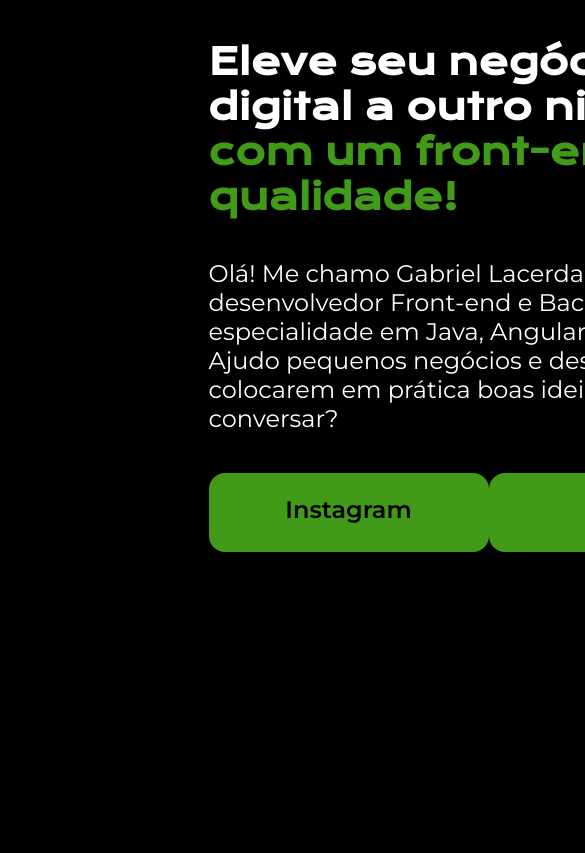
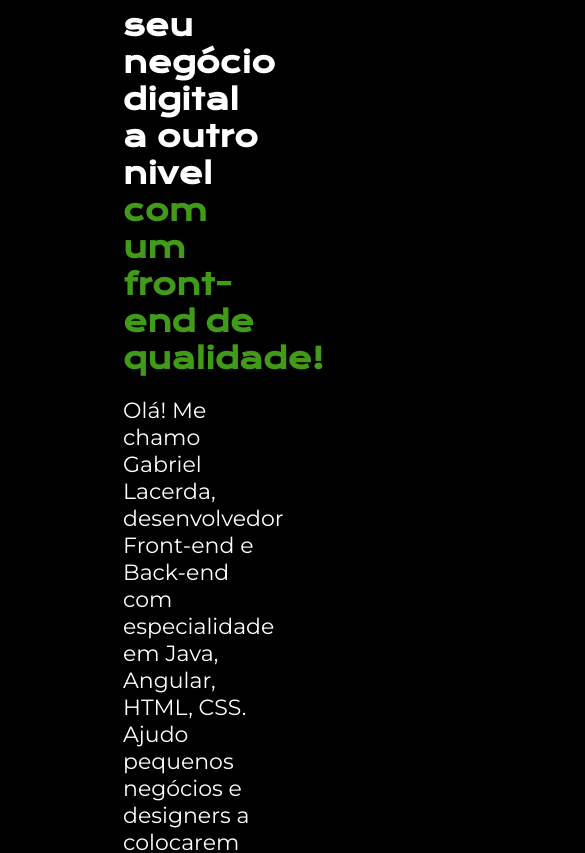
Before and after one commit to GabrielPKTN/portfolio.github.io, a plain HTML site: page index.html in a window 390 px wide. Shown: the top 853 px of the page, 585 px wide, since content can reach past the window. Drawn offline with nearby package versions, Linux system fonts and the light colour scheme.

Commit message:
Responsividade aplicada, efeito na imagem.

```diff
--- a/index.html
+++ b/index.html
@@ -25,7 +25,7 @@
                 </a>
             </div>
     </section>
-        <img src="./img/foto.jpg" alt="foto_do_portfolio">
+        <img src="./img/foto.jpg" alt="foto_do_portfolio" class="foto">
     </main>
     <footer></footer>
 </body>
--- a/style.css
+++ b/style.css
@@ -14,27 +14,26 @@ body{
 }
 
 main.apresentacao{
-    margin: 10% 15%;
+    margin: 8% 15%;
     display: flex;
     align-items: center;
     justify-content: space-between;
 }
 
 section.apresentacao_de_conteudo{
-    width: 615px;
+    width: 36.9vw;
     display: flex;
     flex-direction: column;
     gap: 40px;
-    margin-left: 150px;
 }
 
 h1.titulo{
-    font-size: 36px;
+    font-size: 49px;
     font-family: "Krona One", sans-serif;
 }
 
 p.paragrafo_da_apresentacao{
-    font-size: 24px;
+    font-size: 30px;
     font-family: "Montserrat", sans-serif;
 }
 
@@ -60,13 +59,59 @@ a.link_do_botao{
     color: black;
     font-family: "Montserrat", sans-serif;
     font-weight: 600;
+    object-fit: cover;
 }
 
 img{
-    max-width: 420px;
-    max-height: 420px;
+    max-width: 60vw;
+    max-height: 60vh;
     width: auto;
     height: auto;
     border-radius: 20px;
-    margin-right: 150px;
+    object-fit: contain;
+    animation: float 2s ease-in-out infinite;
 }
+
+@keyframes float {
+    0% {
+        transform: translateY(0);
+    }
+    50% {
+        transform: translateY(-10px);
+    }
+    100% {
+        transform: translateY(0);
+    }
+}
+
+@media screen and (max-width: 1150px){
+    main.apresentacao{
+        height: 100vh;
+        flex-direction: column-reverse;
+        justify-content: center;
+    }
+    section.apresentacao_de_conteudo{
+        flex-direction: column;
+        gap: 20px;
+    }
+    h1.titulo{
+        font-size: 29px;
+    }
+    p.paragrafo_da_apresentacao{
+        font-size: 22px;
+    }
+    img.foto{
+        width: 38vw;
+        height: 27vh;
+        object-fit: cover;
+    }
+    div.links{
+        flex-direction: column;
+        gap: 10px;
+    }
+    a.link_do_botao{
+        width: 300px;
+        height: 70px;
+    }
+
+}
```
Also changed, not shown: preview.png.
